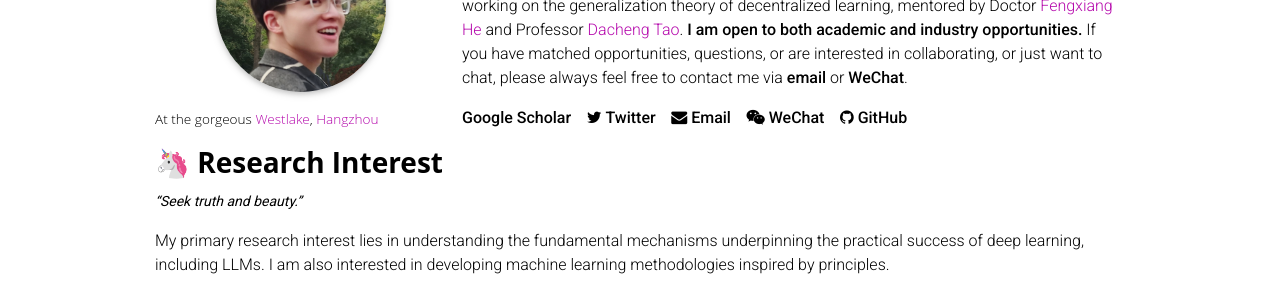
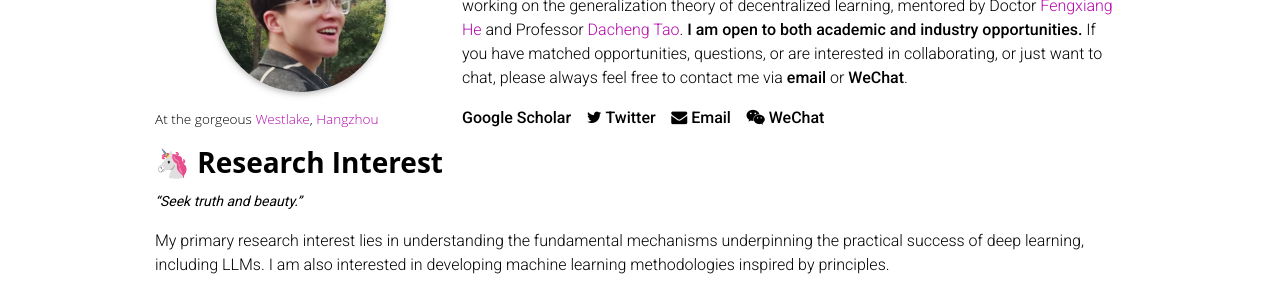
Before and after one commit to Raiden-Zhu/Raiden-Zhu.github.io, a Jekyll site: the page built from _pages/about.md, in a window 1280 px wide and 900 px high. Shown: the part 279-574 px from the top of the window. Built offline with Jekyll 4.4.1, drawn with Linux system fonts in a browser that asks for light colours; full-size pictures stand in for the smaller copies a plugin makes; comment, search, counter and statistics services are not loaded; a style sheet for code colours, icons or effects is not loaded.

Commit message:
Update about.md

```diff
--- a/_pages/about.md
+++ b/_pages/about.md
@@ -24,7 +24,7 @@ Hi there 😃. I am Tongtian Zhu (prounced as "Tong-tee-an Joo"), a Ph.D. candid
 Previously, I held a research internship at [JD Explore Academy (JDE)](https://jdcorporateblog.com/jd-unveils-four-new-enterprise-level-products/jd-explore-academy/), working on the generalization theory of decentralized learning,  mentored by Doctor [Fengxiang He](https://fengxianghe.github.io/) and Professor [Dacheng Tao](https://www.sydney.edu.au/engineering/about/our-people/academic-staff/dacheng-tao.html).
 **I am open to both academic and industry opportunities.** If you have matched opportunities, questions, or are interested in collaborating, or just want to chat, please always feel free to contact me via [**email**](mailto:raiden@zju.edu.cn) or [**WeChat**](https://raw.githubusercontent.com/Raiden-Zhu/Raiden-Zhu.github.io/master/assets/img/WeChat_QR_code.jpg).  <!-- For regular updates and insights, feel free to follow my [**Twitter**](https://twitter.com/Raiden13238619) as well. -->
 
-<i class="ai ai-google-scholar"></i> [**Google Scholar**](https://scholar.google.com/citations?user=QvBDUsIAAAAJ&hl=en) &nbsp;&nbsp; <!-- <i class="fas fa-book"></i>  [**Semantic Scholar**](https://www.semanticscholar.org/author/Tongtian-Zhu/2173757802) &nbsp;&nbsp;--> <i class="fa fa-twitter"></i> [**Twitter**](https://twitter.com/Raiden13238619/) &nbsp;&nbsp; <i class="fa fa-envelope"></i> [**Email**](mailto:raiden@zju.edu.cn) &nbsp;&nbsp; <i class="fa fa-weixin"></i> [**WeChat**](https://raw.githubusercontent.com/Raiden-Zhu/Raiden-Zhu.github.io/master/assets/img/WeChat_QR_code.jpg) &nbsp;&nbsp;  <i class="fa fa-github"></i> [**GitHub**](https://github.com/Raiden-Zhu)
+<i class="ai ai-google-scholar"></i> [**Google Scholar**](https://scholar.google.com/citations?user=QvBDUsIAAAAJ&hl=en) &nbsp;&nbsp; <!-- <i class="fas fa-book"></i>  [**Semantic Scholar**](https://www.semanticscholar.org/author/Tongtian-Zhu/2173757802) &nbsp;&nbsp;--> <i class="fa fa-twitter"></i> [**Twitter**](https://twitter.com/Raiden13238619/) &nbsp;&nbsp; <i class="fa fa-envelope"></i> [**Email**](mailto:raiden@zju.edu.cn) &nbsp;&nbsp; <i class="fa fa-weixin"></i> [**WeChat**](https://raw.githubusercontent.com/Raiden-Zhu/Raiden-Zhu.github.io/master/assets/img/WeChat_QR_code.jpg) &nbsp;&nbsp;<!--  <i class="fa fa-github"></i> <!--[**GitHub**](https://github.com/Raiden-Zhu) -->
 
 <!-- <br/>&nbsp;&nbsp; <i class="fab fa-zhihu"></i> [**Zhihu**](https://www.zhihu.com/people/you-li-70-94) <br/> -->
 
```
